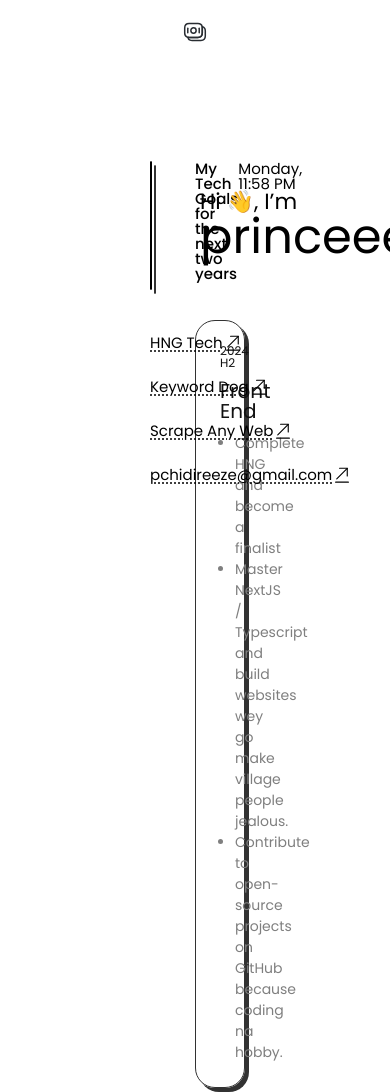
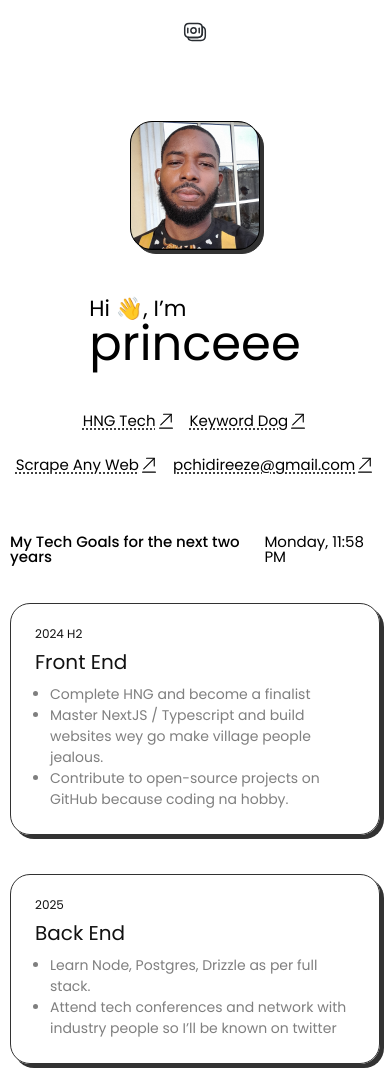
Before and after one commit to princeeze/hng1-portfolio, a plain HTML site: page index.html in a window 390 px wide. Shown: the top 1092 px of the page. Drawn offline with Linux system fonts and the light colour scheme.

Commit message:
style: add responsiveness

```diff
--- a/styles.css
+++ b/styles.css
@@ -13,6 +13,7 @@ nav {
   background-color: white;
   position: sticky;
   top: 0;
+  z-index: 10;
 }
 
 main {
@@ -41,6 +42,7 @@ main {
   border-radius: 2.2rem;
   overflow: hidden;
   background-color: #000000;
+  min-width: fit-content;
 }
 
 .profile-name {
@@ -124,3 +126,29 @@ h2 {
   line-height: 150%;
   color: #7f7f7f;
 }
+
+@media screen and (max-width: 1150px) {
+  main {
+    display: block;
+    margin: 5.5rem 1rem 0rem 1rem;
+  }
+
+  .heading {
+    position: relative;
+    width: auto;
+    margin-bottom: 5.5rem;
+  }
+
+  .goals {
+    width: auto;
+    padding-left: 0px;
+  }
+
+  .profile {
+    flex-direction: column;
+  }
+
+  .links-c {
+    justify-content: center;
+  }
+}
```
